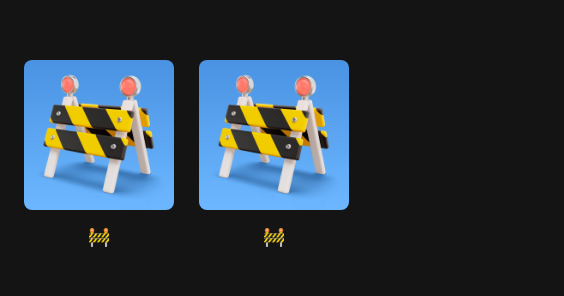
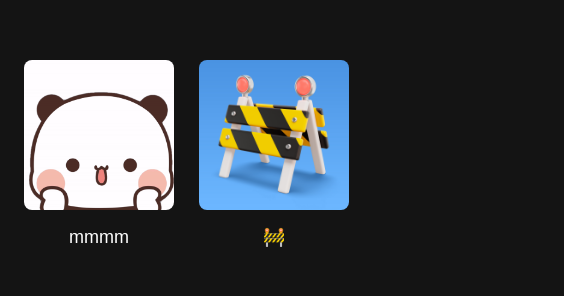
Before and after one commit to mshji/meow, a plain HTML site: page index.html in a window 1280 px wide. Shown: the part 224-520 px from the top of the page, 716-1280 px from the left. Drawn offline with Linux system fonts and the light colour scheme.

Commit message:
Update index.html

```diff
--- a/index.html
+++ b/index.html
@@ -30,8 +30,8 @@
       </li>
       <li class="profile-item">
         <a href="#" class="profile-link">
-          <img class="profile-img" src="construction.jpg" alt="profile photo"/><br>
-          🚧
+          <img class="profile-img" src="4th.gif" alt="profile photo"/><br>
+          mmmm
         </a>
       </li>
       <li class="profile-item">
```
